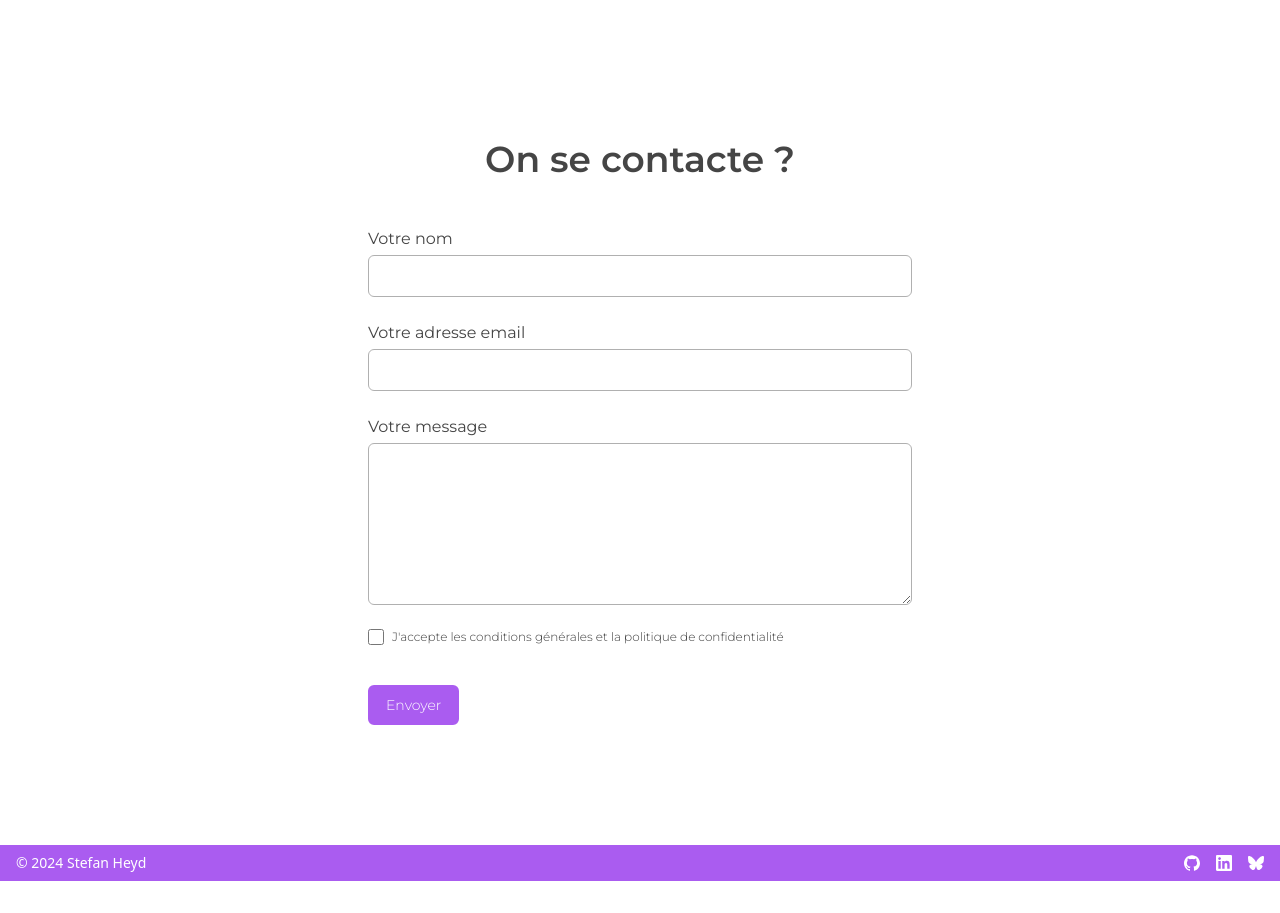
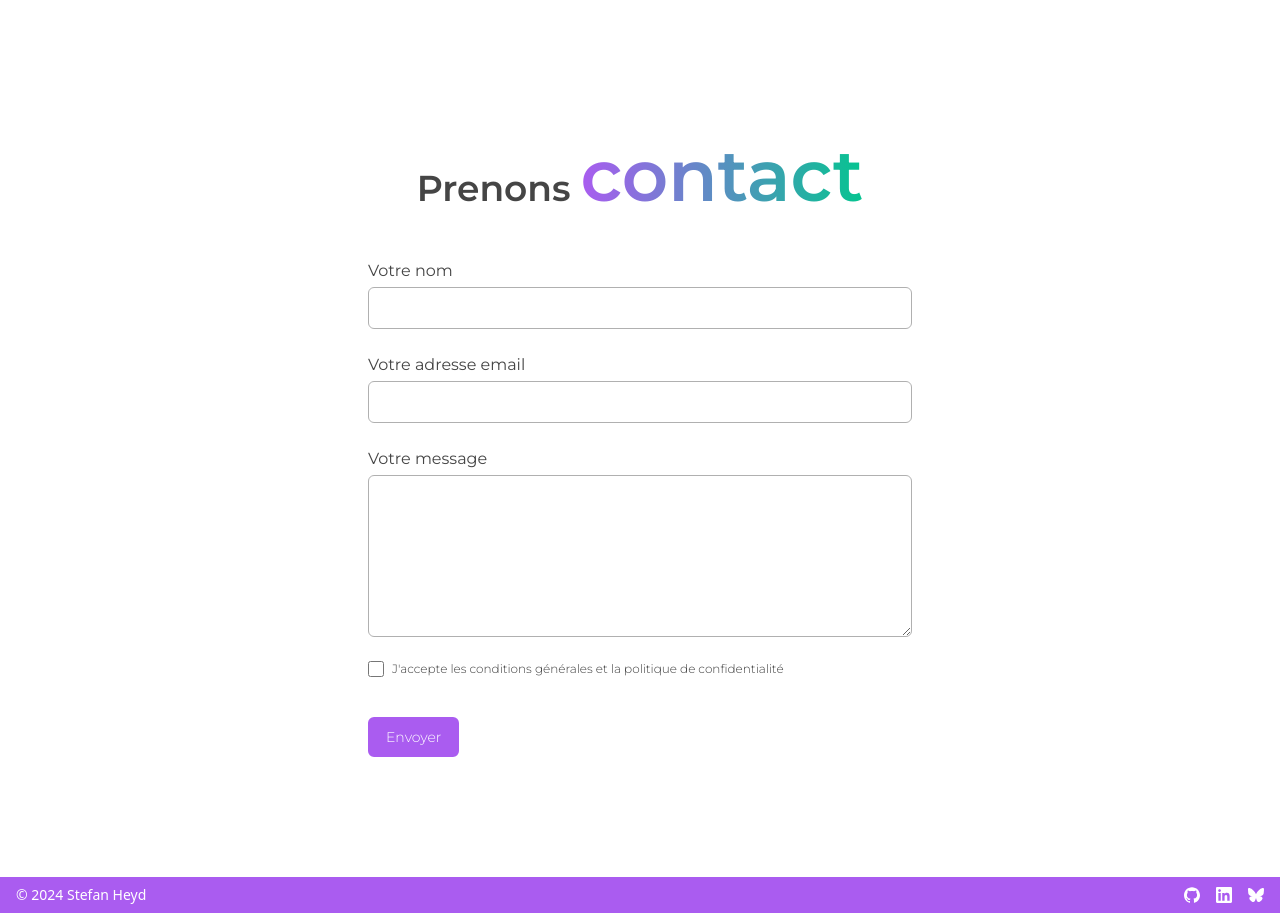
Before and after one commit to StefanHyde/PortfolioV2, a Next.js app: page / in a window 1280 px wide. Shown: the part 2740-3653 px from the top of the page. Before the commit the page ends 3621 px from the top, so only its background shows below. Built offline with nearby package versions, Linux system fonts and the light colour scheme.

Commit message:
Update contact toast notification

```diff
--- a/src/components/contactForm.tsx
+++ b/src/components/contactForm.tsx
@@ -43,10 +43,14 @@ export default function ContactForm() {
         }),
       });
       if (response.ok) {
-        toast.success('Votre message a bien été envoyé');
+        toast.success(
+          'Votre message a bien été envoyé, je vous répondrai dans les plus brefs délais',
+        );
         reset();
       } else {
-        toast.error("Une erreur est survenue lors de l'envoi de votre message");
+        toast.error(
+          "Oups, une erreur est survenue lors de l'envoi de votre message",
+        );
       }
       setIsLoading(false);
     }
@@ -55,9 +59,14 @@ export default function ContactForm() {
   return (
     <>
       <div className="flex flex-col items-center justify-center h-full w-full ">
-        <h2 className="mb-6 text-2xl md:text-4xl font-montserrat font-semibold  text-dark-800 dark:text-almost-white ">
-          On se contacte ?
-        </h2>
+        <div className="">
+          <h2 className="mb-6 text-2xl md:text-4xl font-montserrat font-semibold  text-dark-800 dark:text-almost-white ">
+            Prenons{' '}
+            <span className="text-6xl md:text-7xl bg-gradient-to-r from-primary-500 to-secondary-500 inline-block text-transparent bg-clip-text">
+              contact
+            </span>{' '}
+          </h2>
+        </div>
 
         <div className="w-full p-6 lg:w-2/4">
           <form onSubmit={handleSubmit(onSubmit)} className="font-montserrat">
@@ -150,11 +159,13 @@ export default function ContactForm() {
                     color: '#fff',
                     background: '#2BBB6E',
                   },
+                  duration: 5000,
                 },
                 error: {
                   style: {
                     background: '#D5474C',
                   },
+                  duration: 5000,
                 },
               }}
             />
```
